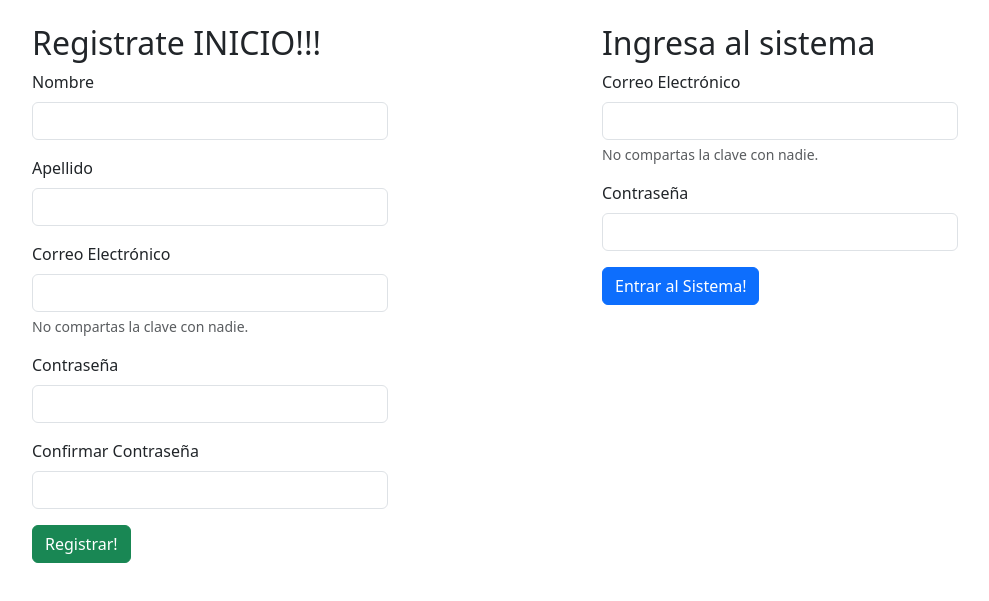
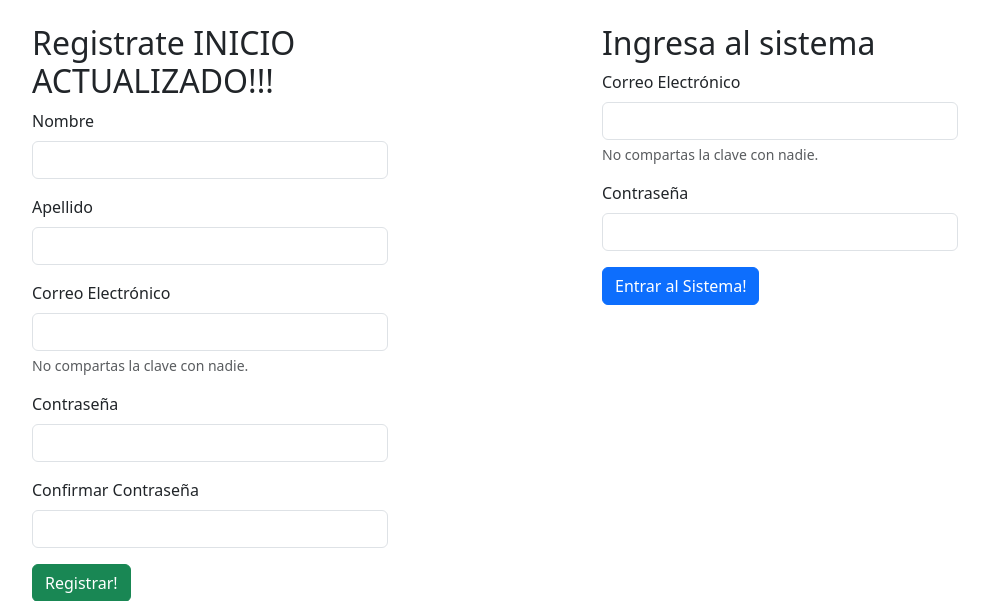
Before and after one commit to fboisier/202304_ejemplo_dos, a Flask app: page /login in a window 1280 px wide. Shown: the top 601 px of the page, without its empty margins (50-1039 px from the left). Run offline with Flask 3, Linux system fonts and the light colour scheme; some libraries are stand-ins or nearby versions.

Commit message:
actualizacion

```diff
--- a/app/templates/auth/login.html
+++ b/app/templates/auth/login.html
@@ -6,7 +6,7 @@
 
 <div class="row mt-4">
     <div class="col-lg-4 col-md-6 col-sm-12">
-        <h2>Registrate INICIO!!!</h2>
+        <h2>Registrate INICIO ACTUALIZADO!!!</h2>
         <form action="/procesar_registro" method="post">
 
 
```
